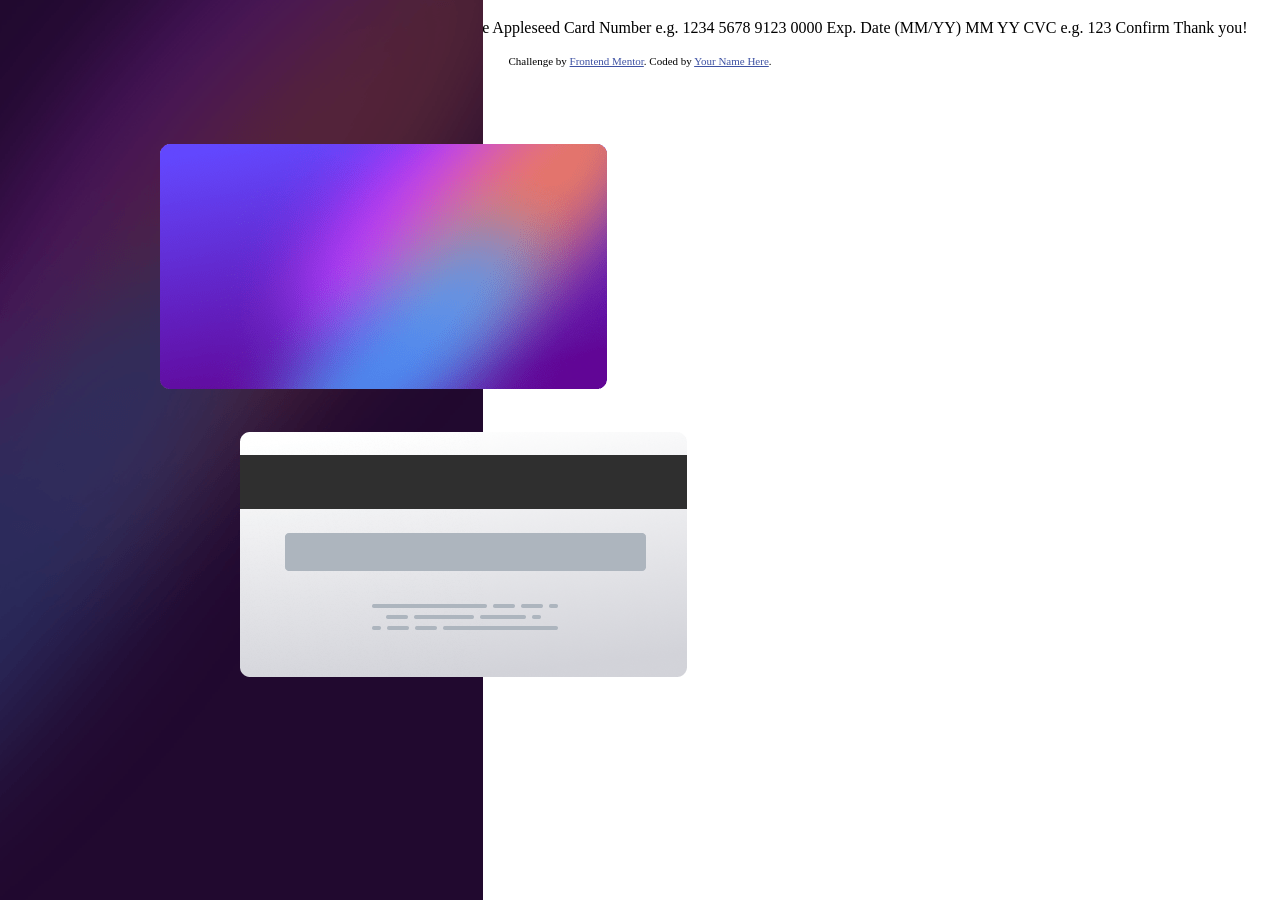
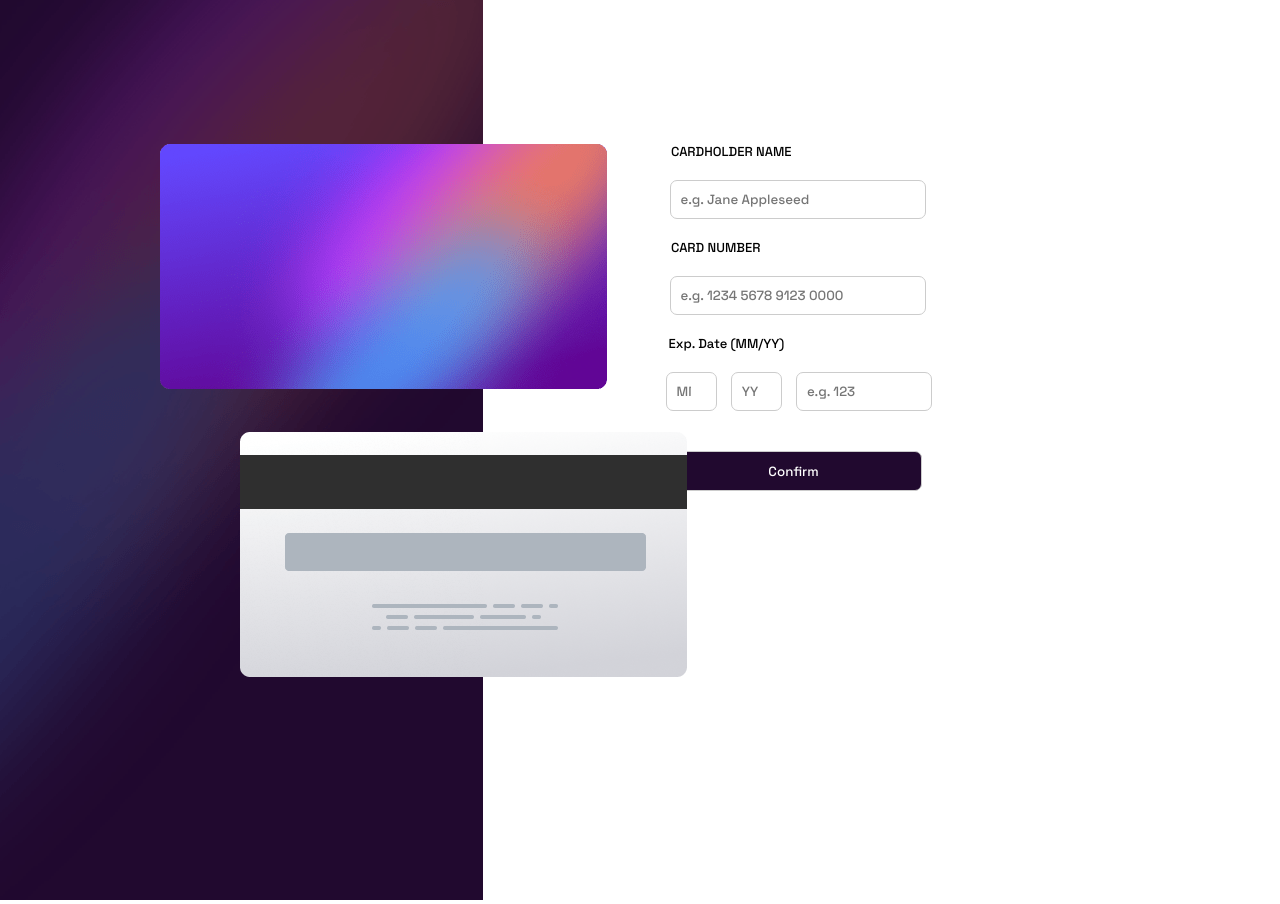
Before and after one commit to mikaelelias/interactive-card-details-form, a plain HTML site: page index.html in a window 1280 px wide. Drawn offline with Linux system fonts and the light colour scheme.

Commit message:
progress

```diff
--- a/index.html
+++ b/index.html
@@ -32,43 +32,26 @@
       </div>
     </section>
 
-    <form>
-      <label for="nome"></label>
-      <input type="text" nome="nome" id="nome" required>
+    <form class="forms">
+      <label for="name">CARDHOLDER NAME</label>
+			<input type="text" name="name" class="input-padrao" required placeholder="e.g. Jane Appleseed">
+
+      <label for="card_number">CARD NUMBER</label>
+      <input type="number" name="card_number" class="input_standard" required placeholder="e.g. 1234 5678 9123 0000">
     </form>
 
+    <form class="validation">
+      <div posicion_inputs>
+        <label for="mes">Exp. Date (MM/YY)</label>
+			  <input type="number" name="mes" class="input-menor" required placeholder="MM">
+        <input type="text" name="name" class="input-menor" required placeholder="YY">
 
-    0000 0000 0000 0000
-    Jane Appleseed
-    00/00
+        <input type="number" name="CVC" class="input-cvc" required placeholder="e.g. 123">
+      </di>
 
-    000
+      <label for="submit"></label>
+      <input type="submit" id="submit" value="Confirm">
 
-    Cardholder Name
-    e.g. Jane Appleseed
-
-    Card Number
-    e.g. 1234 5678 9123 0000
-
-    Exp. Date (MM/YY)
-    MM
-    YY
-
-    CVC
-    e.g. 123
-
-    Confirm
-
-    <!-- Completed state start -->
-
-    Thank you!
-    We've added your card details
-    Continue
-
-    <div class="attribution">
-      Challenge by <a href="https://www.frontendmentor.io?ref=challenge" target="_blank">Frontend Mentor</a>.
-      Coded by <a href="#">Your Name Here</a>.
-    </div>
 
   </div>
 </body>
--- a/style.css
+++ b/style.css
@@ -1,3 +1,5 @@
+@import url('https://fonts.googleapis.com/css2?family=Poppins:wght@100;400&family=Space+Grotesk:wght@500&display=swap');
+
 * {
     margin: 0;
     padding: 0;
@@ -27,3 +29,75 @@
     margin-top: 27rem;
     margin-left: 15rem;
 }
+
+.forms {
+    display: flex;
+    flex-direction: column;
+    align-items: center;
+    margin-top: 10%;
+}
+
+.forms input{
+    margin: 5px;
+    width: 20vw;
+    margin-left: 25vw;
+    padding: 10px;
+    border-radius: 7px;
+    border: 1px solid #ccc;
+    font-family: 'Poppins', sans-serif;
+    font-family: 'Space Grotesk', sans-serif;
+    color: black;
+}
+
+.forms label {
+    display: flex;
+    margin: 15px;
+    width: 20vw;
+    margin-left: 26vw;
+    font-family: 'Poppins', sans-serif;
+    font-family: 'Space Grotesk', sans-serif;
+    color: black;
+    font-size: 13px;
+}
+
+.validation {
+    display: flex;
+    align-items: center;
+    justify-content: center;
+    margin-left: 25%;
+    margin-top: 0 auto;
+}
+
+.validation input{
+    margin: 5px;
+    width: 4vw;
+    padding: 10px;
+    border-radius: 7px;
+    border: 1px solid #ccc;
+    font-family: 'Poppins', sans-serif;
+    font-family: 'Space Grotesk', sans-serif;
+    color: black;
+}
+
+.validation .input-cvc {
+    width: 10.6vw;
+}
+
+.validation label {
+    display: flex;
+    margin: 15px;
+    width: 20vw;
+    font-family: 'Poppins', sans-serif;
+    font-family: 'Space Grotesk', sans-serif;
+    color: black;
+    font-size: 13px;
+    margin-left: 8px;
+}
+
+.validation #submit {
+    width: 20vw;
+    height: 5vh;
+    background-color: hsl(278, 68%, 11%);
+    color: white;
+    padding: 10px;
+}
```
Also changed, not shown: 1 other file.
